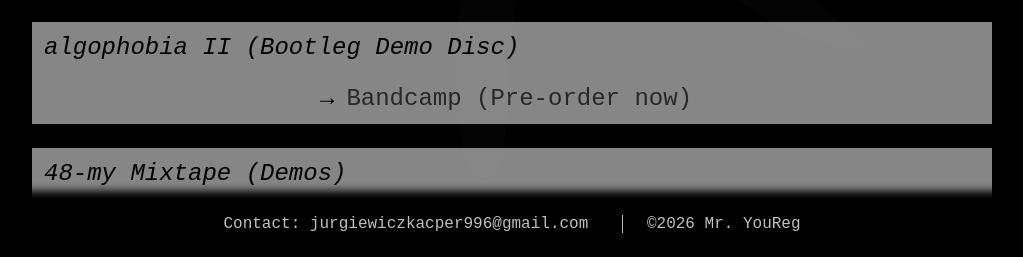
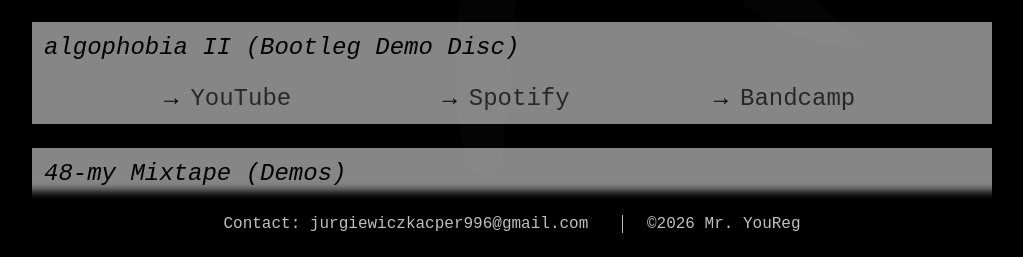
Before and after one commit to MrYouReg/mryoureg.github.io, a plain HTML site: page releases.html in a window 1280 px wide. Shown: the part 543-800 px from the top of the page, without its empty margins (128-1151 px from the left). Drawn offline with Linux system fonts and the light colour scheme.

Commit message:
Add files via upload

```diff
--- a/releases.html
+++ b/releases.html
@@ -35,7 +35,9 @@
             <div id="menu_items">
                 <div class="menu_item">
                     <p>algophobia II (Bootleg Demo Disc)</p>
-                    <div class="option"><a href="https://mryoureg.bandcamp.com/album/algophobia-ii-bootleg-demo-disc-uncut-edition">Bandcamp (Pre-order now)</a></div>
+                    <div class="option"><a href="https://www.youtube.com/playlist?list=OLAK5uy_kPfGtQgEdUGQD_CgOSNLpHoT5UFw8trSk">YouTube</a></div>
+                    <div class="option"><a href="https://open.spotify.com/album/6E0uxdaz8T2wkTVHVesuMN">Spotify</a></div>
+                    <div class="option"><a href="https://mryoureg.bandcamp.com/album/algophobia-ii-bootleg-demo-disc-uncut-edition">Bandcamp</a></div>
                 </div>
 
                 <div class="menu_item">
```
